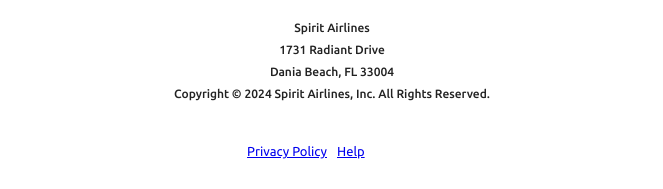
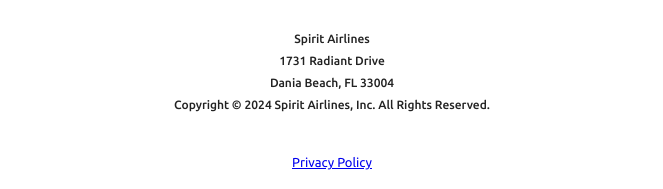
Before and after one commit to alejandro-cartagena/spirit-airlines-email, a plain HTML site: page index.html in a window 1280 px wide. Shown: the part 1897-2086 px from the top of the page, without its empty margins (308-971 px from the left). Drawn offline with Linux system fonts and the light colour scheme.

Commit message:
Fixed minor responsive issues

```diff
--- a/index.html
+++ b/index.html
@@ -85,10 +85,6 @@
           width: 33.33% !important;
           max-width: 33.33%;
         }
-        .mj-column-per-50 {
-          width: 50% !important;
-          max-width: 50%;
-        }
       }
     </style>
     <style media="screen and (min-width:480px)">
@@ -107,10 +103,6 @@
       .moz-text-html .mj-column-per-33-33 {
         width: 33.33% !important;
         max-width: 33.33%;
-      }
-      .moz-text-html .mj-column-per-50 {
-        width: 50% !important;
-        max-width: 50%;
       }
     </style>
     <style type="text/css">
@@ -279,10 +271,12 @@
                   direction: ltr;
                   font-size: 0px;
                   padding: 20px 0;
+                  padding-left: 20px;
+                  padding-right: 20px;
                   text-align: center;
                 "
               >
-                <!--[if mso | IE]><table role="presentation" border="0" cellpadding="0" cellspacing="0"><tr><td class="nav-link-width-outlook" style="width:600px;" ><![endif]-->
+                <!--[if mso | IE]><table role="presentation" border="0" cellpadding="0" cellspacing="0"><tr><td class="nav-link-width-outlook" style="width:560px;" ><![endif]-->
                 <div
                   class="mj-column-per-100 mj-outlook-group-fix nav-link-width"
                   style="
@@ -295,7 +289,7 @@
                     direction: ltr;
                   "
                 >
-                  <!--[if mso | IE]><table border="0" cellpadding="0" cellspacing="0" role="presentation" ><tr><td style="vertical-align:top;width:150px;" ><![endif]-->
+                  <!--[if mso | IE]><table border="0" cellpadding="0" cellspacing="0" role="presentation" ><tr><td style="vertical-align:top;width:140px;" ><![endif]-->
                   <div
                     class="mj-column-per-25 mj-outlook-group-fix"
                     style="
@@ -356,7 +350,7 @@
                       </tbody>
                     </table>
                   </div>
-                  <!--[if mso | IE]></td><td style="vertical-align:top;width:150px;" ><![endif]-->
+                  <!--[if mso | IE]></td><td style="vertical-align:top;width:140px;" ><![endif]-->
                   <div
                     class="mj-column-per-25 mj-outlook-group-fix"
                     style="
@@ -417,7 +411,7 @@
                       </tbody>
                     </table>
                   </div>
-                  <!--[if mso | IE]></td><td style="vertical-align:top;width:150px;" ><![endif]-->
+                  <!--[if mso | IE]></td><td style="vertical-align:top;width:140px;" ><![endif]-->
                   <div
                     class="mj-column-per-25 mj-outlook-group-fix"
                     style="
@@ -444,7 +438,7 @@
                             class="nav-link-container"
                             style="
                               font-size: 0px;
-                              padding: 10px 25px;
+                              padding: 10px;
                               word-break: normal;
                             "
                           >
@@ -478,7 +472,7 @@
                       </tbody>
                     </table>
                   </div>
-                  <!--[if mso | IE]></td><td style="vertical-align:top;width:150px;" ><![endif]-->
+                  <!--[if mso | IE]></td><td style="vertical-align:top;width:140px;" ><![endif]-->
                   <div
                     class="mj-column-per-25 mj-outlook-group-fix"
                     style="
@@ -505,8 +499,7 @@
                             class="nav-link-container"
                             style="
                               font-size: 0px;
-                              padding: 10px 25px;
-                              padding-right: 0;
+                              padding: 10px;
                               word-break: normal;
                             "
                           >
@@ -933,7 +926,7 @@
                             style="
                               font-family: Ubuntu, Helvetica, Arial, sans-serif;
                               font-size: 13px;
-                              line-height: 1;
+                              line-height: 35px;
                               text-align: center;
                               color: #000000;
                             "
@@ -3112,16 +3105,16 @@
                     direction: ltr;
                   "
                 >
-                  <!--[if mso | IE]><table border="0" cellpadding="0" cellspacing="0" role="presentation" ><tr><td style="vertical-align:top;width:300px;" ><![endif]-->
+                  <!--[if mso | IE]><table border="0" cellpadding="0" cellspacing="0" role="presentation" ><tr><td style="vertical-align:top;width:600px;" ><![endif]-->
                   <div
-                    class="mj-column-per-50 mj-outlook-group-fix"
+                    class="mj-column-per-100 mj-outlook-group-fix"
                     style="
                       font-size: 0px;
                       text-align: left;
                       direction: ltr;
                       display: inline-block;
                       vertical-align: top;
-                      width: 50%;
+                      width: 100%;
                     "
                   >
                     <table
@@ -3135,12 +3128,11 @@
                       <tbody>
                         <tr>
                           <td
-                            align="right"
+                            align="center"
                             style="
                               font-size: 0px;
                               padding: 10px 25px;
                               padding-top: 0;
-                              padding-right: 5px;
                               padding-bottom: 0;
                               word-break: break-word;
                             "
@@ -3151,7 +3143,7 @@
                                   sans-serif;
                                 font-size: 13px;
                                 line-height: 1;
-                                text-align: right;
+                                text-align: center;
                                 color: #000000;
                               "
                             >
@@ -3159,60 +3151,6 @@
                                 target="_blank"
                                 href="https://www.spirit.com/s/privacy-policy"
                                 >Privacy Policy</a
-                              >
-                            </div>
-                          </td>
-                        </tr>
-                      </tbody>
-                    </table>
-                  </div>
-                  <!--[if mso | IE]></td><td style="vertical-align:top;width:300px;" ><![endif]-->
-                  <div
-                    class="mj-column-per-50 mj-outlook-group-fix"
-                    style="
-                      font-size: 0px;
-                      text-align: left;
-                      direction: ltr;
-                      display: inline-block;
-                      vertical-align: top;
-                      width: 50%;
-                    "
-                  >
-                    <table
-                      border="0"
-                      cellpadding="0"
-                      cellspacing="0"
-                      role="presentation"
-                      style="vertical-align: top"
-                      width="100%"
-                    >
-                      <tbody>
-                        <tr>
-                          <td
-                            align="left"
-                            style="
-                              font-size: 0px;
-                              padding: 10px 25px;
-                              padding-top: 0;
-                              padding-bottom: 0;
-                              padding-left: 5px;
-                              word-break: break-word;
-                            "
-                          >
-                            <div
-                              style="
-                                font-family: Ubuntu, Helvetica, Arial,
-                                  sans-serif;
-                                font-size: 13px;
-                                line-height: 1;
-                                text-align: left;
-                                color: #000000;
-                              "
-                            >
-                              <a
-                                target="_blank"
-                                href="https://customersupport.spirit.com/en-us"
-                                >Help</a
                               >
                             </div>
                           </td>
```
Also changed, not shown: 4 other files.
